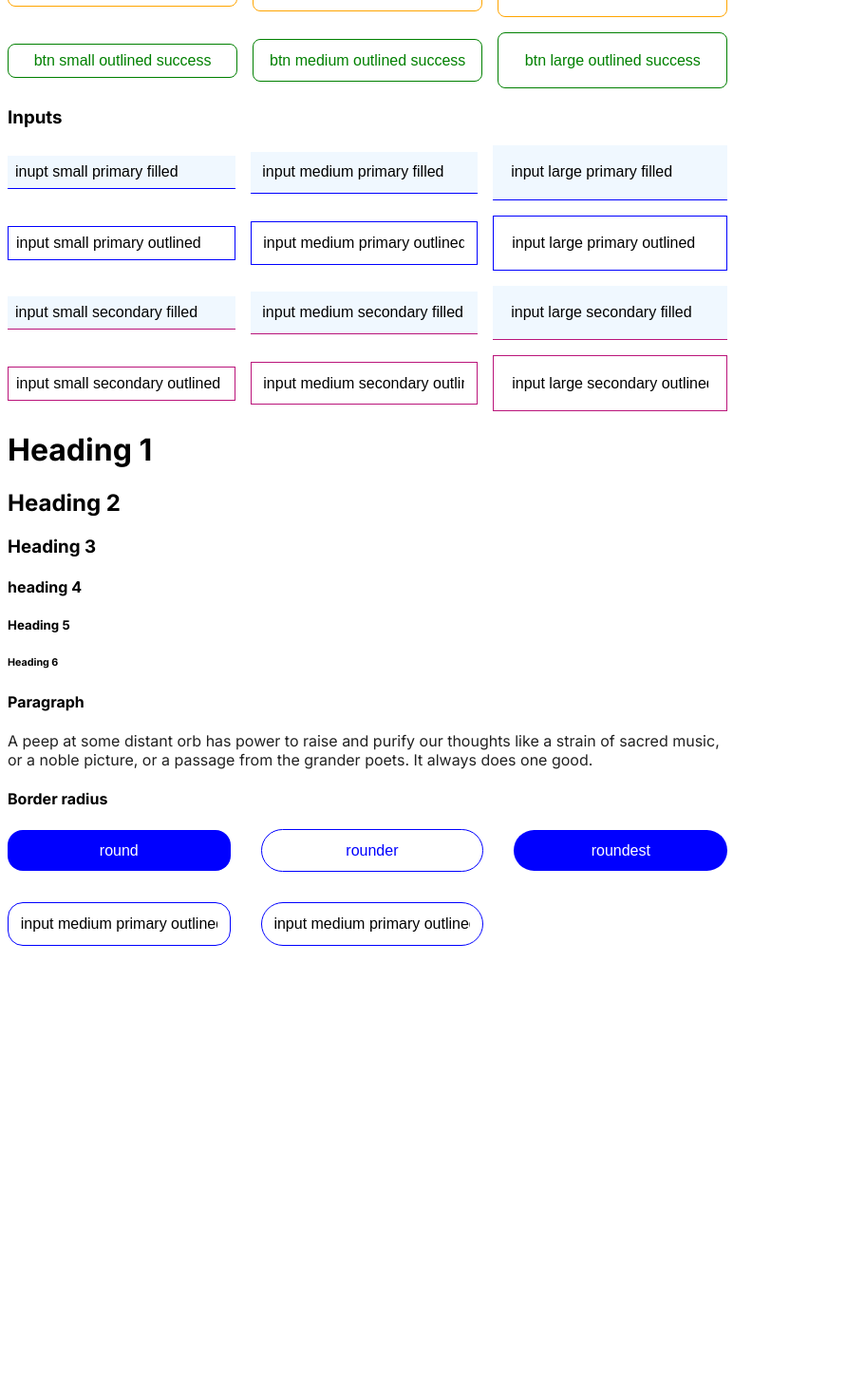
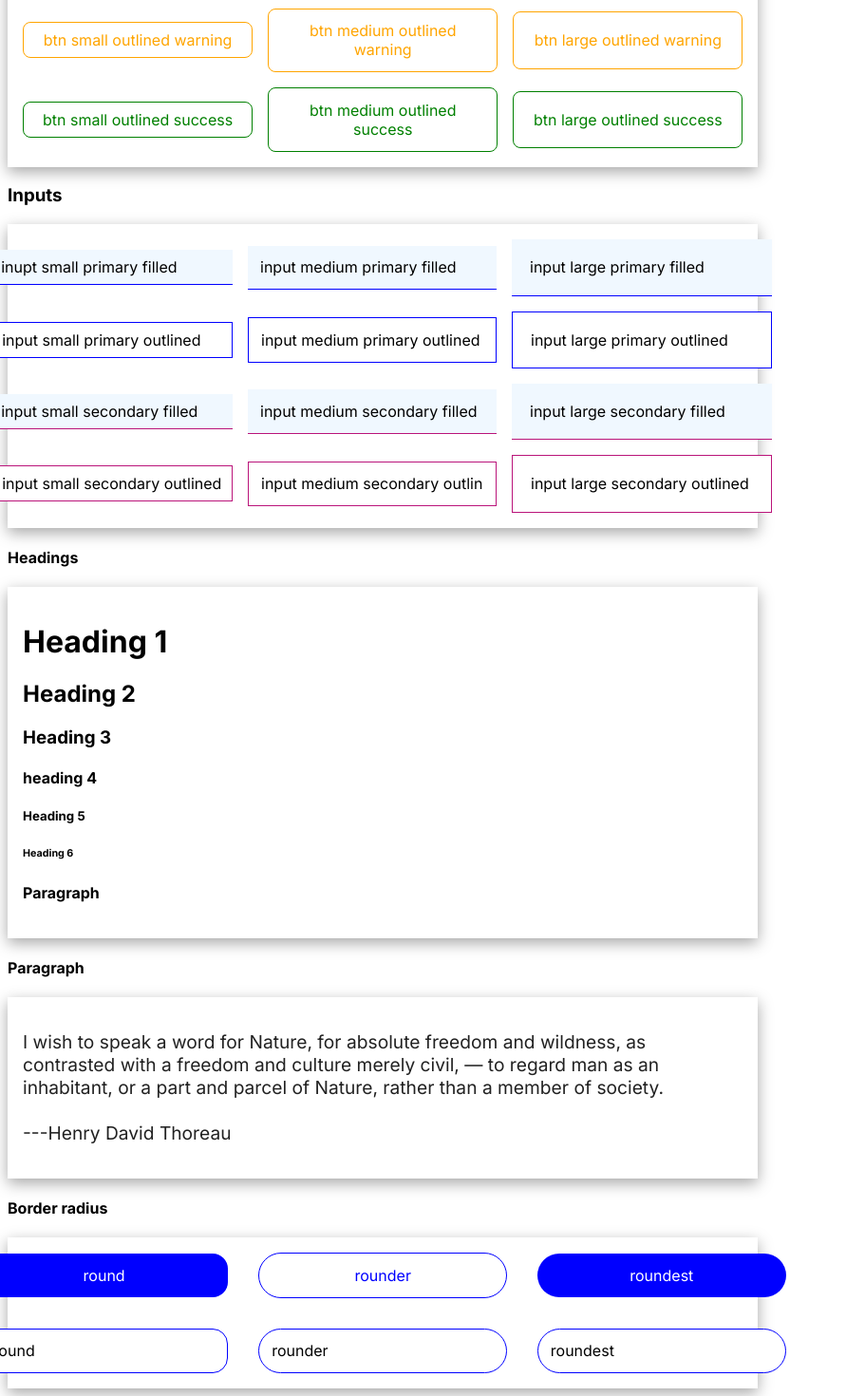
Before and after one commit to arunkumar413/serene-UI, a React (Create React App) app: page / in a window 1280 px wide. Shown: the part 747-2217 px from the top of the page at 95% size, without its empty margins (0-891 px from the left). Before the commit the page ends 1751 px from the top, so only its background shows below. Built offline with nearby package versions, Linux system fonts and the light colour scheme.

Commit message:
2 files modified

```diff
--- a/src/App.js
+++ b/src/App.js
@@ -25,6 +25,8 @@ export default function App() {
           justifyContent: 'center',
           alignItems: 'center',
           gap: '1rem',
+          boxShadow: 'rgba(0, 0, 0, 0.35) 0px 5px 15px',
+          padding: '1rem',
         }}
       >
         <button className="btn primary small"> btn primary small </button>
@@ -109,6 +111,8 @@ export default function App() {
           justifyContent: 'center',
           alignItems: 'center',
           gap: '1rem',
+          boxShadow: 'rgba(0, 0, 0, 0.35) 0px 5px 15px',
+          padding: '1rem',
         }}
       >
         <input
@@ -175,19 +179,43 @@ export default function App() {
           type="text"
         />
       </div>
-      <div className="headings">
+
+      <h4> Headings </h4>
+      <div
+        className="headings"
+        style={{
+          width: '60%',
+          boxShadow: 'rgba(0, 0, 0, 0.35) 0px 5px 15px',
+          padding: '1rem',
+        }}
+      >
         <h1> Heading 1 </h1>
         <h2> Heading 2 </h2>
         <h3> Heading 3 </h3>
         <h4> heading 4 </h4> <h5> Heading 5 </h5>
         <h6> Heading 6 </h6>
         <h4> Paragraph </h4>
+      </div>
+
+      <h4> Paragraph </h4>
+
+      <div
+        style={{
+          width: '60%',
+          boxShadow: 'rgba(0, 0, 0, 0.35) 0px 5px 15px',
+          padding: '1rem',
+        }}
+      >
         <p>
           {' '}
-          A peep at some distant orb has power to raise and purify our thoughts
-          like a strain of sacred music, or a noble picture, or a passage from
-          the grander poets. It always does one good.
+          I wish to speak a word for Nature, for absolute freedom and wildness,
+          as contrasted with a freedom and culture merely civil, — to regard man
+          as an inhabitant, or a part and parcel of Nature, rather than a member
+          of society. <br /> <br />
+          ---Henry David Thoreau
         </p>
+      </div>
+
       <h4> Border radius </h4>
       <div
         style={{
@@ -197,6 +225,8 @@ export default function App() {
           justifyContent: 'center',
           alignItems: 'center',
           gap: '2rem',
+          boxShadow: 'rgba(0, 0, 0, 0.35) 0px 5px 15px',
+          padding: '1rem',
         }}
       >
         <button className="btn primary medium round"> round</button>
@@ -206,15 +236,15 @@ export default function App() {
         </button>
         <button className="btn primary medium roundest"> roundest </button>
 
+        <input className="input medium primary outlined round" value="round" />
         <input
-            className="input medium primary outlined round"
-            value="input medium primary outlined round"
+          className="input medium primary outlined rounder"
+          value="rounder"
         />
         <input
-            className="input medium primary outlined rounder"
-            value="input medium primary outlined rounder"
+          className="input medium primary outlined roundest"
+          value="roundest"
         />
-        </div>
       </div>
     </div>
   );
--- a/src/style.css
+++ b/src/style.css
@@ -32,6 +32,7 @@ body {
   border-radius: 0.5rem;
   font-size: var(--btn-font-size);
   font-weight: normal;
+  font-family: 'Inter', sans-serif;
 }
 
 .primary {
@@ -101,6 +102,7 @@ body {
   border: none;
   outline: none;
   font-size: 1rem;
+  font-family: 'Inter', sans-serif;
 }
 
 input.primary.filled {
@@ -141,7 +143,7 @@ input.secondary.outlined {
 }
 
 p {
-  font-size: 1rem;
+  font-size: 1.2rem;
   font-weight: 400;
   font-style: normal;
   color: rgba(0, 0, 0, 0.87);
```
Lines whose indentation alone changed are shown as unchanged.
